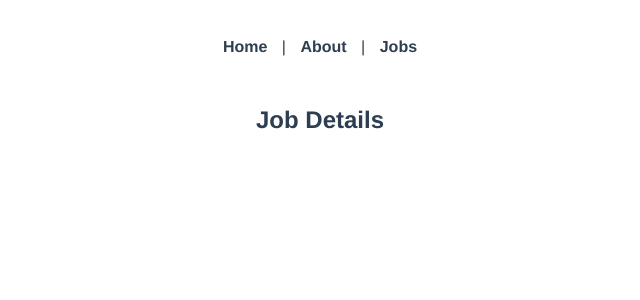
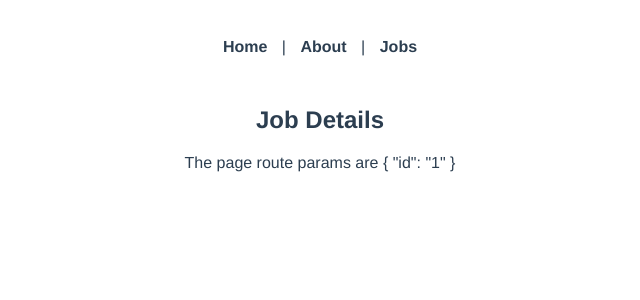
Before and after one commit to vanheaven-ui/vue-router, a Vue app: page /jobs/1 in a window 1280 px wide. Shown: the top 300 px of the page, without its empty margins (320-960 px from the left). Built offline with nearby package versions, Linux system fonts and the light colour scheme.

Commit message:
Grab the route params using the

```diff
--- a/src/views/jobs/JobDetails.vue
+++ b/src/views/jobs/JobDetails.vue
@@ -1,5 +1,6 @@
 <template>
   <h2>Job Details</h2>
+  <p>The page route params are {{ $route.params }}</p>
 </template>
 
 <script>
```
